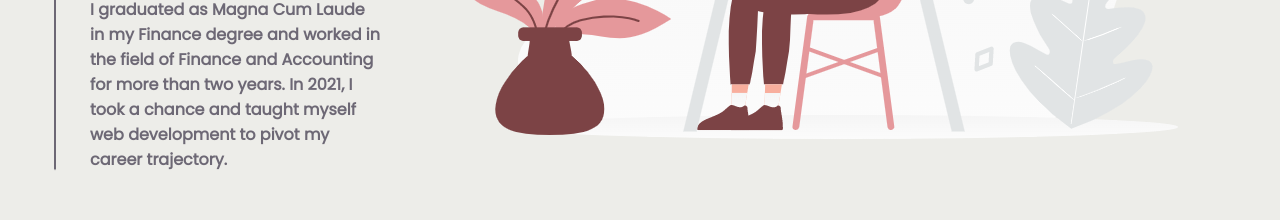
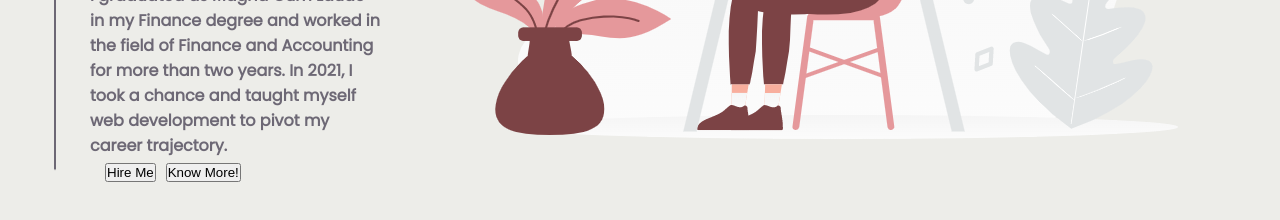
Before and after one commit to csbuan/personal-website, a plain HTML site: page index.html in a window 1280 px wide. Shown: the part 462-682 px from the top of the page. Drawn offline with Linux system fonts and the light colour scheme.

Commit message:
Edited the landing page. Added buttons

```diff
--- a/assets/css/style.css
+++ b/assets/css/style.css
@@ -184,7 +184,19 @@ span.my-name {
     border-radius: 2px;
 }
 
+/* Landing Page Buttons */
+.landingPage-btns {
+    display: flex;
+    align-items: center;
+    width: 100%;
+    height: 100%;
+    padding: 0 10px;
+}
 
+.btn-items {
+
+    margin: 5px;
+}
 
 
 
--- a/index.html
+++ b/index.html
@@ -65,11 +65,17 @@
                 <h1>Hello, it's me <span class="my-name">Camille</span><span>.</span></h1>
                 <h2>A self-taught front-end web developer.</h2>
                 <h4>I graduated as Magna Cum Laude in my Finance degree and worked in the field of Finance and Accounting for more than two years. In 2021, I took a chance and taught myself web development to pivot my career trajectory. </h4>
+                <div class="landingPage-btns">
+                    <button class="btn-items">Hire Me</button>
+                    <button class="btn-items">Know More!</button>
+                </div>
             </div>
 
             <div class="heading-logo">
                 <img src="./assets/img/landing-page-header.png" alt="">
             </div>
+
+
         </div>
     </main>
 
```
